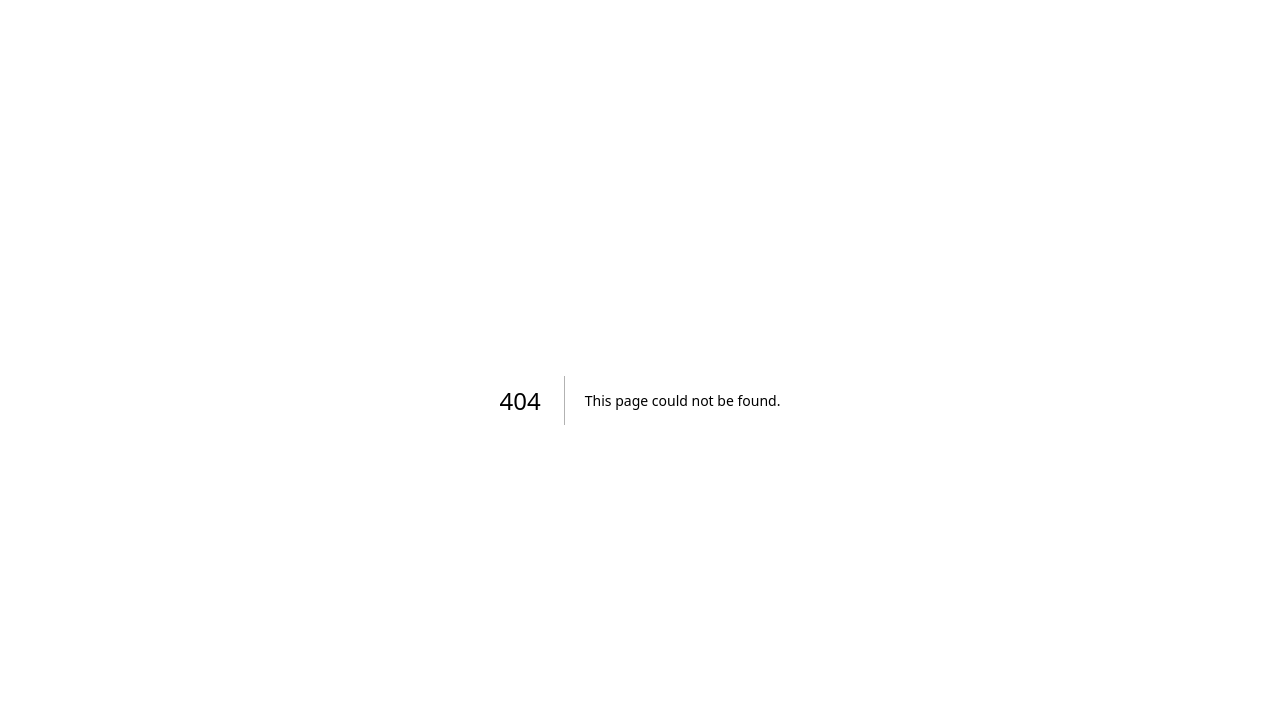
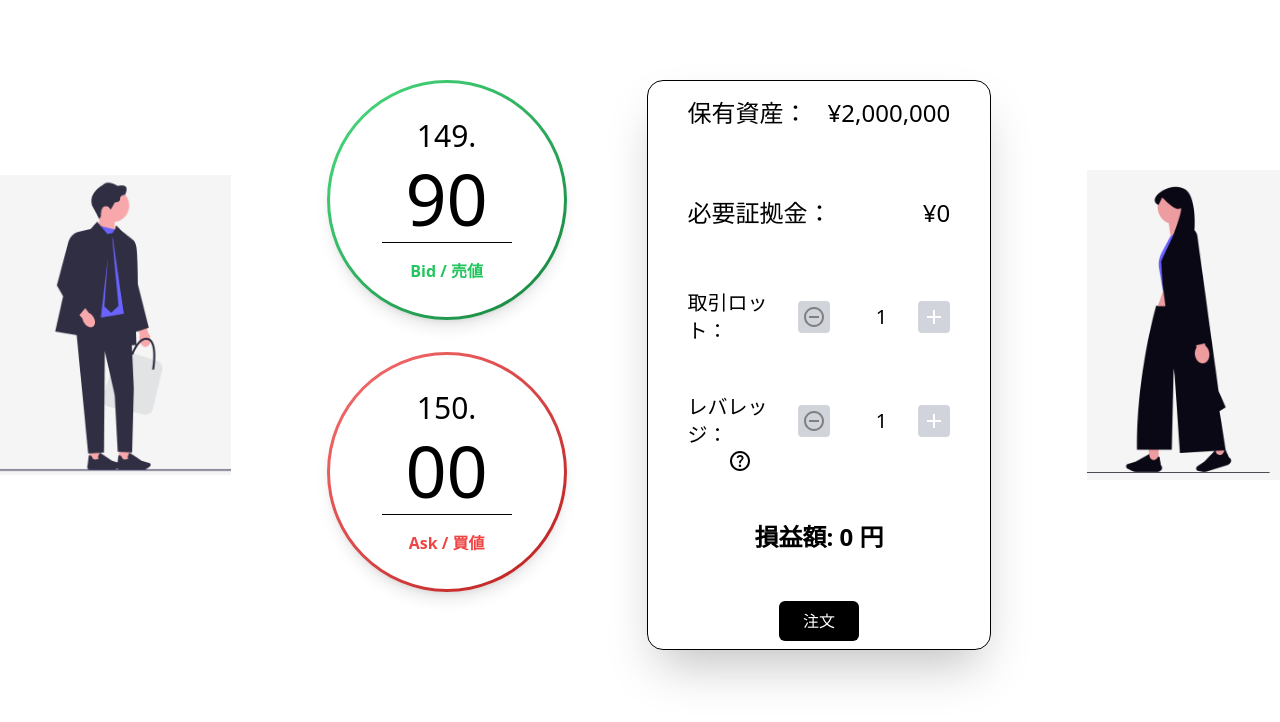
Before and after one commit to jojojoker893/Trade-Rush, a Next.js app in the folder frontend/: page /trade in a window 1280 px wide. Before the commit this address had no page. Shown: the top 722 px of the page. Built offline with nearby package versions, Linux system fonts and the light colour scheme.

Commit message:
fix: レイアウトの修正

```diff
--- a/frontend/app/components/Modal.jsx
+++ b/frontend/app/components/Modal.jsx
@@ -1,11 +1,9 @@
-import cansel from '../../public/cancel.svg'
-
 const Modal = ({ children, onBack }) => {
   return (
     <div className='fixed inset-0 z-50 flex items-center justify-center bg-back bg-opacity-50'>
       <div className='bg-white rounded-lg shadow-lg p-6 w-full max-w-lg relative '>
         <img
-          src={cansel}
+          src='/cancel.svg'
           alt="cansel"
           className='abusolute top-1 right-1 cursor-pointer hover:bg-gray-100 rounded p-1 transition duration-700'
           onClick={()=>{onBack()}}
--- /dev/null
+++ b/frontend/app/components/TradeAction.jsx
@@ -0,0 +1,122 @@
+import { useState, useEffect } from 'react';
+import ApiAction from '@/lib/api/application';
+import Modal from '../components/Modal';
+
+const TradeAction = () => {
+  const [isTrade, setIsTrade] = useState(false);
+  const [lot, setLot] = useState(1);
+  const [leverage, setLeverage] = useState(1);
+  const [capital, setCapital] = useState(2000000);
+  const [isModalOpen, setIsModalOpen] = useState(false);
+  const [isHelp, setIsHelp] = useState(false);
+
+  // ダミー表示用
+  const askPrice = 150.00;
+  const bidPrice = 149.90;
+  const displayProfitLoss = 0;
+  const margin = 0;
+
+  return (
+    <div className="flex justify-center items-center w-full gap-20">
+      <img src='/left_men.png' alt="左側の男" className="h-[300px] object-contain" />
+
+      <div className="flex flex-col items-center space-y-2">
+        <div className="w-full h-10 flex items-center justify-center mt-2 mb-6">
+          {isTrade && (
+            <div className="w-full bg-red-500 text-white text-lg text-center font-semibold px-4 py-1 rounded">
+              取引中
+            </div>
+          )}
+        </div>
+
+        <div className="flex justify-center items-start space-x-20 w-full px-4">
+          <div className="flex flex-col space-y-8">
+            {/* 売値 */}
+            <div className="relative w-[240px] h-[240px] rounded-full bg-gradient-to-br from-green-400 to-green-700 p-[3px] shadow-lg">
+              <div className="flex flex-col items-center justify-center bg-white rounded-full w-full h-full">
+                <span className="text-3xl">149.</span>
+                <span className="text-7xl border-b border-black w-[130px] text-center mt-2 pb-2">90</span>
+                <p className="text-green-500 font-semibold text-center mt-4">Bid / 売値</p>
+              </div>
+            </div>
+
+            {/* 買値 */}
+            <div className="relative w-[240px] h-[240px] rounded-full bg-gradient-to-br from-red-400 to-red-700 p-[3px] shadow-lg">
+              <div className="flex flex-col items-center justify-center bg-white rounded-full w-full h-full">
+                <span className="text-3xl">150.</span>
+                <span className="text-7xl border-b border-black w-[130px] text-center mt-2 pb-2">00</span>
+                <p className="text-red-500 font-semibold text-center mt-4">Ask / 買値</p>
+              </div>
+            </div>
+          </div>
+
+          <div className="border border-black rounded-2xl py-2 px-10 flex flex-col gap-12 w-full max-w-md shadow-2xl">
+            <div className="text-2xl py-2 text-left flex justify-between w-full">
+              <span className="min-w-[140px]">保有資産：</span>
+              <span>¥{capital.toLocaleString()}</span>
+            </div>
+
+            <div className="text-2xl py-3 text-left flex justify-between w-full">
+              <span className="min-w-[140px]">必要証拠金：</span>
+              <span>¥{Math.floor(margin).toLocaleString()}</span>
+            </div>
+
+            {/* ロット */}
+            <div className="w-full">
+              <label className="text-xl flex items-center gap-4">
+                <span>取引ロット：</span>
+                <img src='/subtract_circle.svg' alt="マイナス" onClick={() => setLot(prev => Math.max(1, prev - 1))} className="h-8 w-8 cursor-pointer bg-gray-300 rounded p-1" />
+                <input type="number" className="w-14 text-right" value={lot} onChange={(e) => setLot(Number(e.target.value))} />
+                <img src='/add.svg' alt="プラス" onClick={() => setLot(prev => prev + 1)} className="h-8 w-8 cursor-pointer bg-gray-300 rounded p-1" />
+              </label>
+            </div>
+
+            {/* レバレッジ */}
+            <div className="w-full">
+              <label className="text-xl flex items-center gap-4">
+                <span>レバレッジ：</span>
+                <img src='/subtract_circle.svg' alt="マイナス" onClick={() => setLeverage(prev => Math.max(1, prev - 1))} className="h-8 w-8 cursor-pointer bg-gray-300 rounded p-1" />
+                <input type="number" className="w-14 text-right" value={leverage} onChange={(e) => setLeverage(Number(e.target.value))} />
+                <img src='/add.svg' alt="プラス" onClick={() => setLeverage(prev => Math.min(25, prev + 1))} className="h-8 w-8 cursor-pointer bg-gray-300 rounded p-1" />
+              </label>
+              <img src='/help.svg' alt="ヘルプ" className="ml-10 cursor-pointer" onClick={() => setIsHelp(true)} />
+            </div>
+
+            <p className="text-center text-2xl text-black font-bold">
+              損益額: <span className="text-black">0 円</span>
+            </p>
+
+            <div className="text-center">
+              {isTrade ? (
+                <button className="bg-black hover:bg-gray-600 text-white px-6 py-2 rounded-md">
+                  売却
+                </button>
+              ) : (
+                <button className="bg-black hover:bg-gray-600 text-white px-6 py-2 rounded-md">
+                  注文
+                </button>
+              )}
+            </div>
+          </div>
+        </div>
+      </div>
+
+      <img src='/right_women.png' alt="右側の女" className="h-[310px] object-contain" />
+
+      {/* モーダル（省略） */}
+      {isModalOpen && (
+        <Modal onBack={() => setIsModalOpen(false)}>
+          {/* ... */}
+        </Modal>
+      )}
+
+      {isHelp && (
+        <Modal onBack={() => setIsHelp(false)}>
+          {/* ... */}
+        </Modal>
+      )}
+    </div>
+  );
+};
+
+export default TradeAction;
--- /dev/null
+++ b/frontend/app/trade/page.jsx
@@ -0,0 +1,6 @@
+'use client';
+import TradeAction from '../components/TradeAction';
+
+export default function TradePage() {
+  return <TradeAction />;
+}
```
